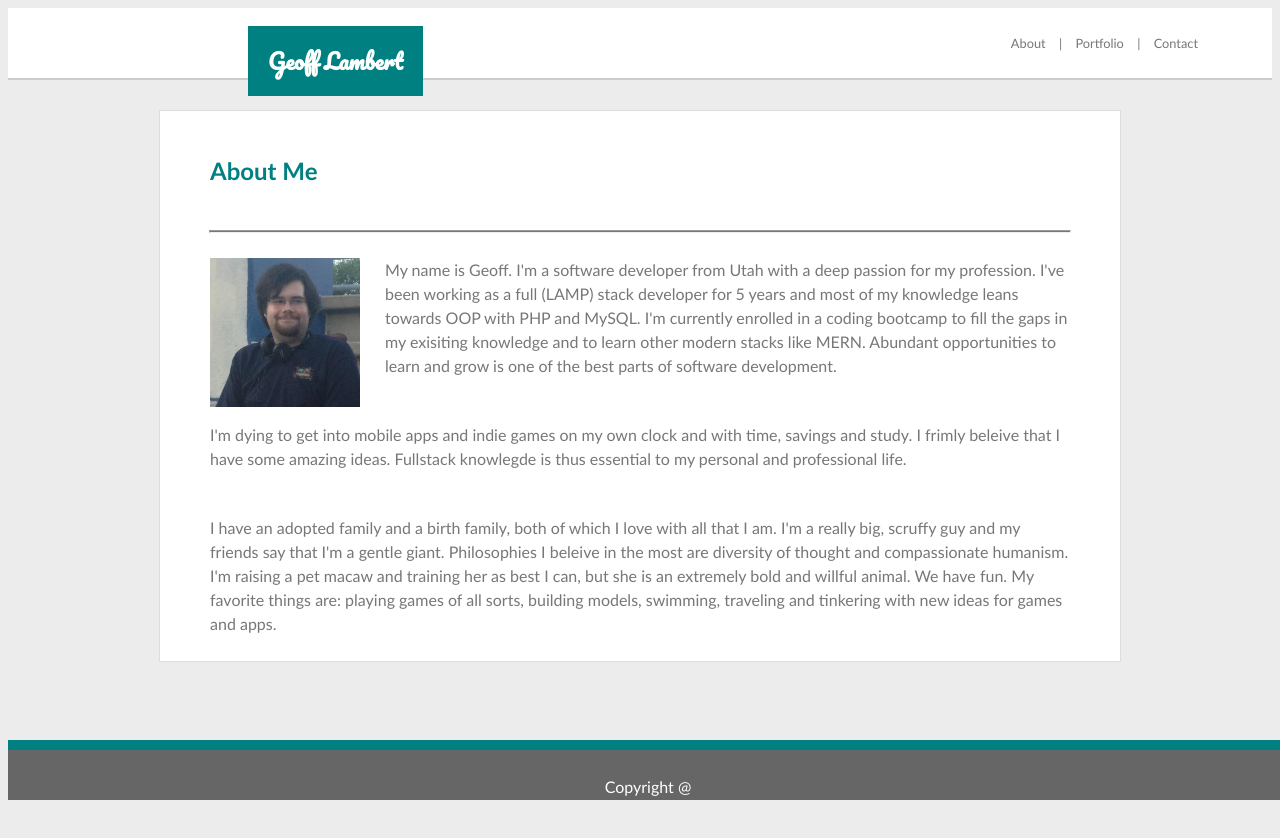
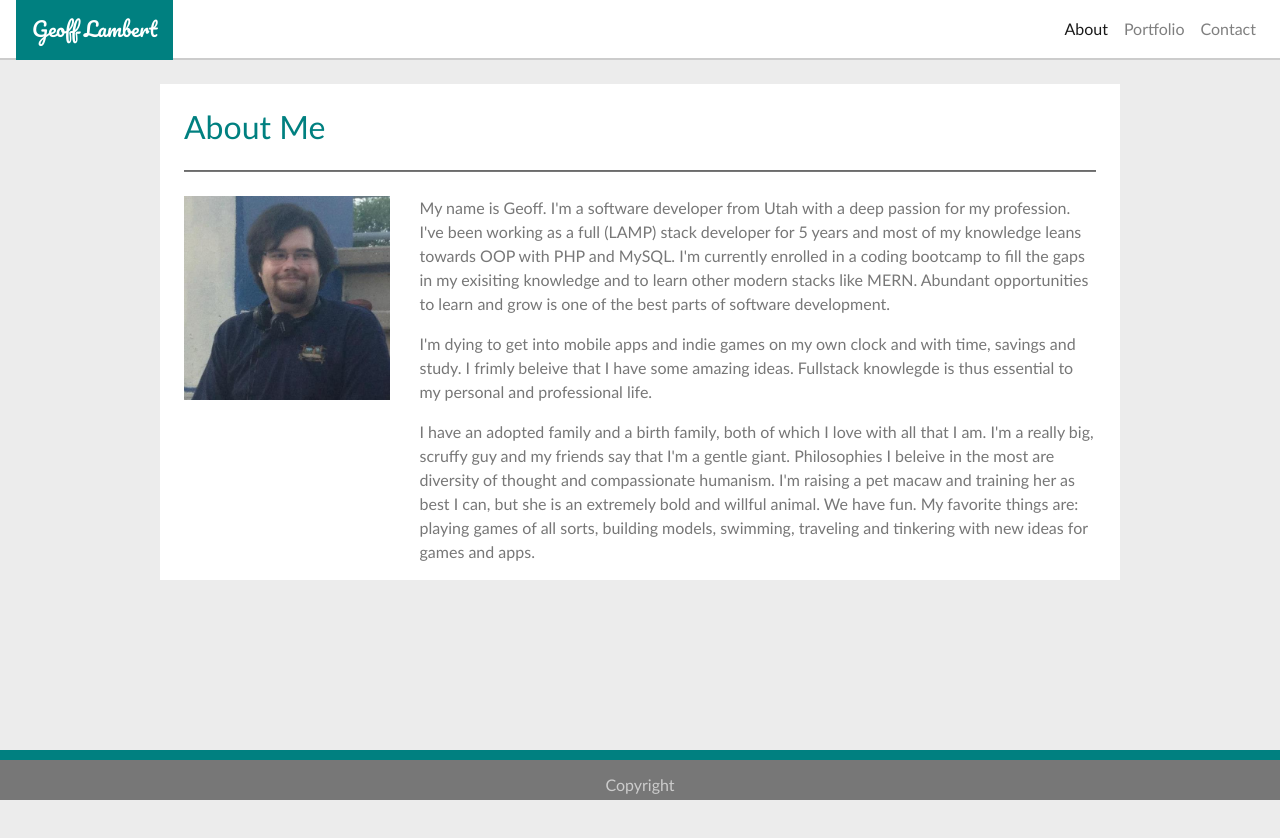
Before and after one commit to kit-foxboy/Bootstrap-Portfolio, a plain HTML site: page index.html in a window 1280 px wide. After the commit the page ends 800 px from the top, so only its background shows below. Drawn offline with nearby package versions, Linux system fonts and the light colour scheme.

Commit message:
converted classes to bootstrap

```diff
--- a/assets/css/style.css
+++ b/assets/css/style.css
@@ -1,175 +1,47 @@
 /* Element Styles */
 body {
+    background-color: #ececec;
     color: #777;
-    background-color: #ececec;
     font-family: 'Trebuchet MS', 'Lucida Sans Unicode', 'Lucida Grande', 'Lucida Sans', Arial, sans-serif;
 }
-p {
-    /* text-indent: 20px; */
-    margin-top: 10px;
-    line-height: 1.5em;
+
+nav {
+    height: 60px;
+    background-color: white;
+    border-bottom: 2px solid #ccc;
 }
+
+nav h1 {
+    background-color: teal;
+    color: white !important;
+    font-family: 'Pacifico', cursive;
+}
+
 h2 {
-    font-size: 1.5em;
-    padding-left: 50px;
-    padding-top: 25px;
-    padding-bottom: 25px;
     color: teal;
 }
 
 hr {
+    height: 1px;
     background-color: #777;
-    width: 860px;
-    height: 1px;
 }
-nav {
-    width: 100%;
-    height: 70px;
-    line-height: 70px;
-    font-size: .8em;
+
+footer {
+    height: 50px;
+    line-height: 50px;
+    text-align: center;
+    color: #ccc;
+    background-color: #777;
+    border-top: solid 10px teal;
+}
+
+#content-container {
+    max-width: 960px;
     margin-left: auto;
     margin-right: auto;
-    text-align: right;
-    background-color: white;
-    border-bottom: 2px solid #ccc;
-}
-
-.nav-bar {
-    width: 960px;
-    margin-left: 240px;
     background-color: white;
 }
 
-nav h1 {
-    height: 70px;
-    padding: 0 20px;
-    font-size: 1.68em;
-    float: left;
-    font-family: 'Pacifico', cursive;
-    background-color: teal;
-    color: white;
+.profile-image {
+    text-align: center;
 }
-
-nav ul {
-    list-style-type: none;
-}
-
-nav li {
-    padding: 0 10px;
-    position: relative;
-    display: inline-block;
-}
-
-nav ul li:last-child {
-    border: none;
-}
-
-nav a {
-    text-decoration: none;
-    color: #777;
-}
-
-nav a:hover {
-    color: #E89F0C;
-}
-
-label {
-    display: inline-block;
-    padding-top: 10px;
-}
-
-input {
-    width: 100%;
-    height: 25px;
-    margin-bottom: 5px;
-}
-
-textarea {
-    width: 100%;
-    height: 120px;
-    resize: none;
-    border-color: #ddd;
-}
-
-button {
-    width: 75px;
-    height: 25px;
-    margin-top: 5px;
-    padding: 0 5px;
-    background-color: teal;
-    color: white;
-    cursor: pointer;
-}
-
-footer {
-    width: 100%;
-    height: 50px;
-    position: fixed;
-    bottom: 0;
-    text-align: center;
-    background-color: #666;
-    color: white;
-    border-top: 10px solid teal;
-}
-
-footer p {
-    margin-top: 25px;
-}
-
-
-/* Class Styles */
-#content-container {
-    width: 100%;
-    height: 100%;
-}
-
-#content {
-    width: 960px;
-    margin-top: 30px;
-    margin-left: auto;
-    margin-right: auto;
-    background-color: white;
-    border: 1px solid #ddd;
-}
-
-#text-body {
-    width: 860px;
-    margin-top: 25px;
-    margin-left: 50px;
-    margin-bottom: 25px;
-}
-
-.profile-image {
-    float: left;
-    margin-right: 25px;
-}
-
-.image-row {
-    margin-top: 35px;
-}
-
-.image-container {
-    width: 160px;
-    height: 120px;
-    margin-right: 25px;
-    display: inline-block;
-}
-
-.image-container a {
-    text-decoration: none;
-}
-
-.image-label {
-    width: 100%;
-    height: 35px;
-    line-height: 35px;
-    margin-top: -40px;
-    position: relative;
-    text-align: center;
-    background-color: teal;
-    color: white;
-}
-
-.image-label:hover {
-    background-color: #E89F0C;
-}
--- a/index.html
+++ b/index.html
@@ -5,56 +5,65 @@
     <meta http-equiv="X-UA-Compatible" content="IE=edge">
     <title>About Me</title>
     <meta name="viewport" content="width=device-width, initial-scale=1">
-    <link rel="stylesheet" type="text/css" media="screen" href="assets/css/reset.css" />
-    <link rel="stylesheet" type="text/css" media="screen" href="assets/css/style.css" />
+    <link rel="stylesheet" href="https://stackpath.bootstrapcdn.com/bootstrap/4.1.3/css/bootstrap.min.css" integrity="sha384-MCw98/SFnGE8fJT3GXwEOngsV7Zt27NXFoaoApmYm81iuXoPkFOJwJ8ERdknLPMO" crossorigin="anonymous">
+    <link rel="stylesheet" type="text/css" href="assets/css/style.css" />
     <link href="https://fonts.googleapis.com/css?family=Pacifico" rel="stylesheet">
 </head>
 <body>
-    <nav>
-        <div class="nav-bar">
-            <h1>Geoff Lambert</h1>
-            <ul>
-                <li><a href="index.html">About</a></li> |
-                <li><a href="portfolio.html">Portfolio</a></li> |
-                <li><a href="contact.html">Contact</a></li>
+    <nav class="navbar navbar-light navbar-expand-sm py-0">
+        <h1 class="navbar-brand p-3 ml-0 my-0">Geoff Lambert</h1>
+        <button class="navbar-toggler" type="button" data-toggle="collapse" data-target="#navbarSupportedContent" aria-controls="navbarSupportedContent" aria-expanded="false" aria-label="Toggle navigation">
+            <span class="navbar-toggler-icon"></span>
+        </button>
+        <div class="collapse navbar-collapse" id="navbarSupportedContent">
+            <ul class="navbar-nav ml-auto">
+                <li class="nav-item active">
+                    <a class="nav-link" href="index.html">About</a>
+                </li>
+                <li class="nav-item">
+                    <a class="nav-link" href="portfolio.html">Portfolio</a>
+                </li>
+                <li class="nav-item">
+                    <a class="nav-link" href="contact.html">Contact</a>
+                </li>
             </ul>
         </div>
     </nav>
 
-    <div id="content-container">
-        <div id="content">
-            <h2>About Me</h2>
-            <hr>
-
-            <div id="text-body">
+    <div class="container-fluid mt-4 px-4" id="content-container">
+        <div class="row mx-auto">
+            <div class="col-lg-12 mt-4 px-0">
+                <h2>About Me</h2>
+            </div>
+        </div>
+        <hr>
+        <div class="row mt-4">
+            <div class="col-lg-3 col-sm-12 col-12">
                 <div class="profile-image">
-                    <img src="assets/images/gThumbnail.jpg" width="150px" alt="Geoff Lambert thumbnail" />
+                    <img class="img-fluid" src="assets/images/gThumbnail.jpg" alt="Geoff Lambert thumbnail" />
                 </div>
-
+            </div>
+            <div class="col-lg-9">
                 <p>
                     My name is Geoff. I'm a software developer from Utah with a deep passion for my profession.
                     I've been working as a full (LAMP) stack developer for 5 years and most of my knowledge leans towards OOP with PHP and MySQL. I'm currently enrolled in a coding bootcamp to fill the gaps in my exisiting knowledge and to learn other modern stacks like MERN.
                     Abundant opportunities to learn and grow is one of the best parts of software development.
                 </p>
-                <br>
-
                 <p>
                     I'm dying to get into mobile apps and indie games on my own clock and with time, savings and study. I frimly beleive that I have some amazing ideas.
                     Fullstack knowlegde is thus essential to my personal and professional life.
                 </p>
-                <br>
-
-                <P>
+                <p>
                     I have an adopted family and a birth family, both of which I love with all that I am. I'm a really big, scruffy guy and my friends say that I'm a gentle giant. Philosophies I beleive in the most are diversity of thought and compassionate humanism.
                     I'm raising a pet macaw and training her as best I can, but she is an extremely bold and willful animal. We have fun.
                     My favorite things are: playing games of all sorts, building models, swimming, traveling and tinkering with new ideas for games and apps.
-                </P>
+                </p>
             </div>
         </div>
     </div>
 
-    <footer>
-        <p>Copyright @</p>
+    <footer class="fixed-bottom">
+        <p>Copyright</p>
     </footer>
 </body>
 </html>
```
